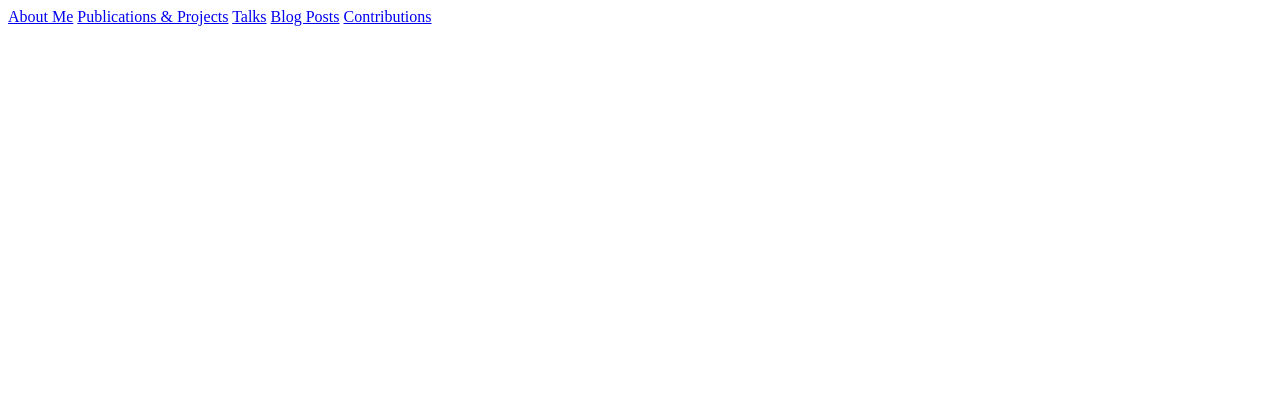
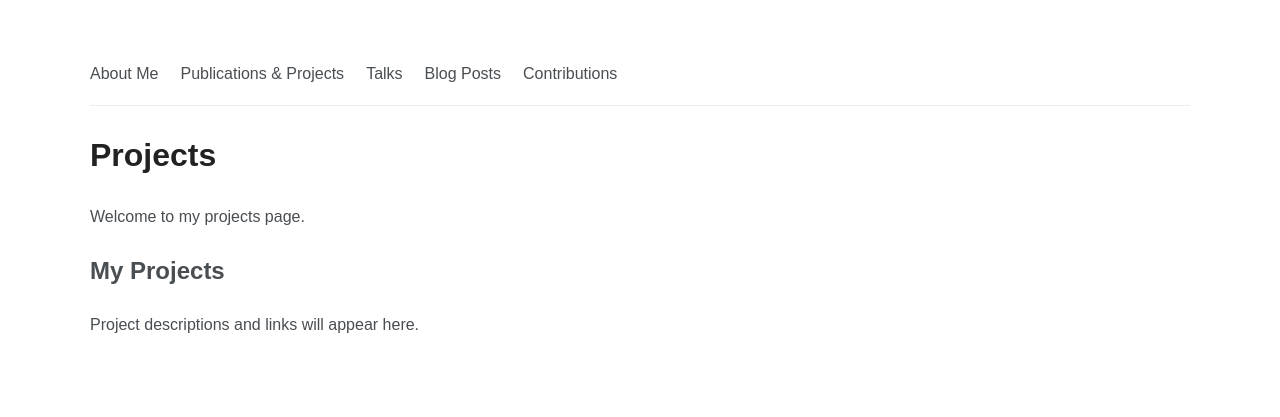
Before and after one commit to MahdaviCrypt/mahdavicrypt.github.io, a plain HTML site: page projects.html in a window 1280 px wide. Drawn offline with Linux system fonts and the light colour scheme.

Commit message:
Add initial projects page layout

```diff
--- a/projects.html
+++ b/projects.html
@@ -1,3 +1,39 @@
+
+<!DOCTYPE html>
+<html lang="en">
+<head>
+<meta charset="UTF-8">
+<meta name="viewport" content="width=device-width, initial-scale=1">
+<title>Projects | Mahdavi</title>
+<style>
+body {
+    font-family: Arial, sans-serif;
+    max-width: 1100px;
+    margin: 40px auto;
+    padding: 20px;
+    color: #494e52;
+    background: white;
+    line-height: 1.7;
+}
+nav {
+    display: flex;
+    flex-wrap: wrap;
+    gap: 22px;
+    border-bottom: 1px solid #eee;
+    padding-bottom: 18px;
+}
+nav a {
+    color: #494e52;
+    text-decoration: none;
+}
+nav a:hover {
+    color: #52adc8;
+}
+h1 { color: #222; }
+</style>
+</head>
+<body>
+
 <nav>
     <a href="index.html">About Me</a>
     <a href="publications.html">Publications & Projects</a>
@@ -5,3 +41,13 @@
     <a href="blog.html">Blog Posts</a>
     <a href="contributions.html">Contributions</a>
 </nav>
+
+<h1>Projects</h1>
+
+<p>Welcome to my projects page.</p>
+
+<h2>My Projects</h2>
+<p>Project descriptions and links will appear here.</p>
+
+</body>
+</html>
```
